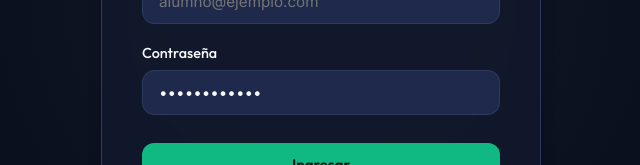
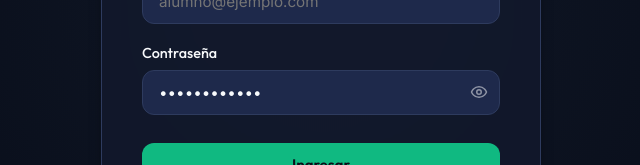
Before and after one commit to maradonamenotti/talleres, a React (Vite) app in the folder frontend/: page / in a window 1280 px wide. Shown: the part 408-573 px from the top of the page, without its empty margins (319-959 px from the left). Built offline with nearby package versions, Linux system fonts and the light colour scheme; no server answers.

Commit message:
feat: add show/hide password visibility toggle to login page

```diff
--- a/frontend/src/App.jsx
+++ b/frontend/src/App.jsx
@@ -4,7 +4,7 @@ import DashboardStudent from './pages/DashboardStudent'
 import DashboardTeacher from './pages/DashboardTeacher'
 import DashboardAdmin from './pages/DashboardAdmin'
 import DashboardStats from './pages/DashboardStats'
-import { Layout, LogOut, Shield, FileText, Users, Eye, Sparkles, BarChart3 } from 'lucide-react'
+import { Layout, LogOut, Shield, FileText, Users, Eye, EyeOff, Sparkles, BarChart3 } from 'lucide-react'
 
 export default function App() {
   const [sessionToken, setSessionToken] = useState(localStorage.getItem('token') || null)
@@ -24,6 +24,7 @@ export default function App() {
   const [isSignUp, setIsSignUp] = useState(false)
   const [email, setEmail] = useState('')
   const [password, setPassword] = useState('Maradona2026')
+  const [showPassword, setShowPassword] = useState(false)
   const [fullName, setFullName] = useState('')
   const [dniPassport, setDniPassport] = useState('')
   const [career, setCareer] = useState('')
@@ -305,14 +306,37 @@ export default function App() {
 
             <div className="form-group" style={{ marginBottom: 0 }}>
               <label className="form-label">Contraseña</label>
+              <div style={{ position: 'relative' }}>
                 <input
-                type="password"
+                  type={showPassword ? "text" : "password"}
                   required
                   className="form-input"
+                  style={{ paddingRight: '2.5rem' }}
                   placeholder="******"
                   value={password}
                   onChange={(e) => setPassword(e.target.value)}
                 />
+                <button
+                  type="button"
+                  onClick={() => setShowPassword(!showPassword)}
+                  style={{
+                    position: 'absolute',
+                    right: '0.75rem',
+                    top: '50%',
+                    transform: 'translateY(-50%)',
+                    background: 'none',
+                    border: 'none',
+                    color: 'rgba(255, 255, 255, 0.5)',
+                    cursor: 'pointer',
+                    display: 'flex',
+                    alignItems: 'center',
+                    justifyContent: 'center',
+                    padding: '0'
+                  }}
+                >
+                  {showPassword ? <EyeOff size={18} /> : <Eye size={18} />}
+                </button>
+              </div>
             </div>
 
             <button type="submit" className="btn btn-primary" style={{ width: '100%', marginTop: '0.5rem' }} disabled={authLoading}>
```
Lines whose indentation alone changed are shown as unchanged.
